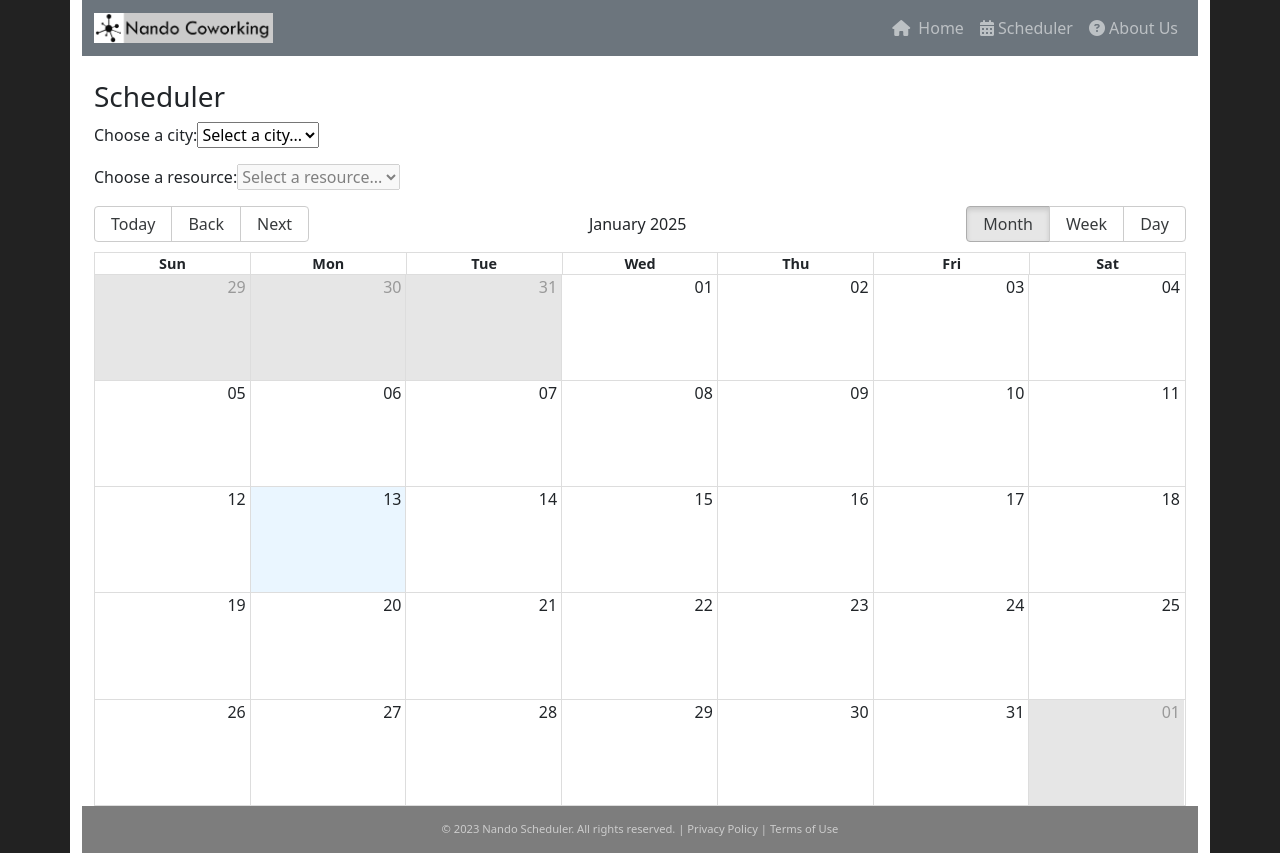
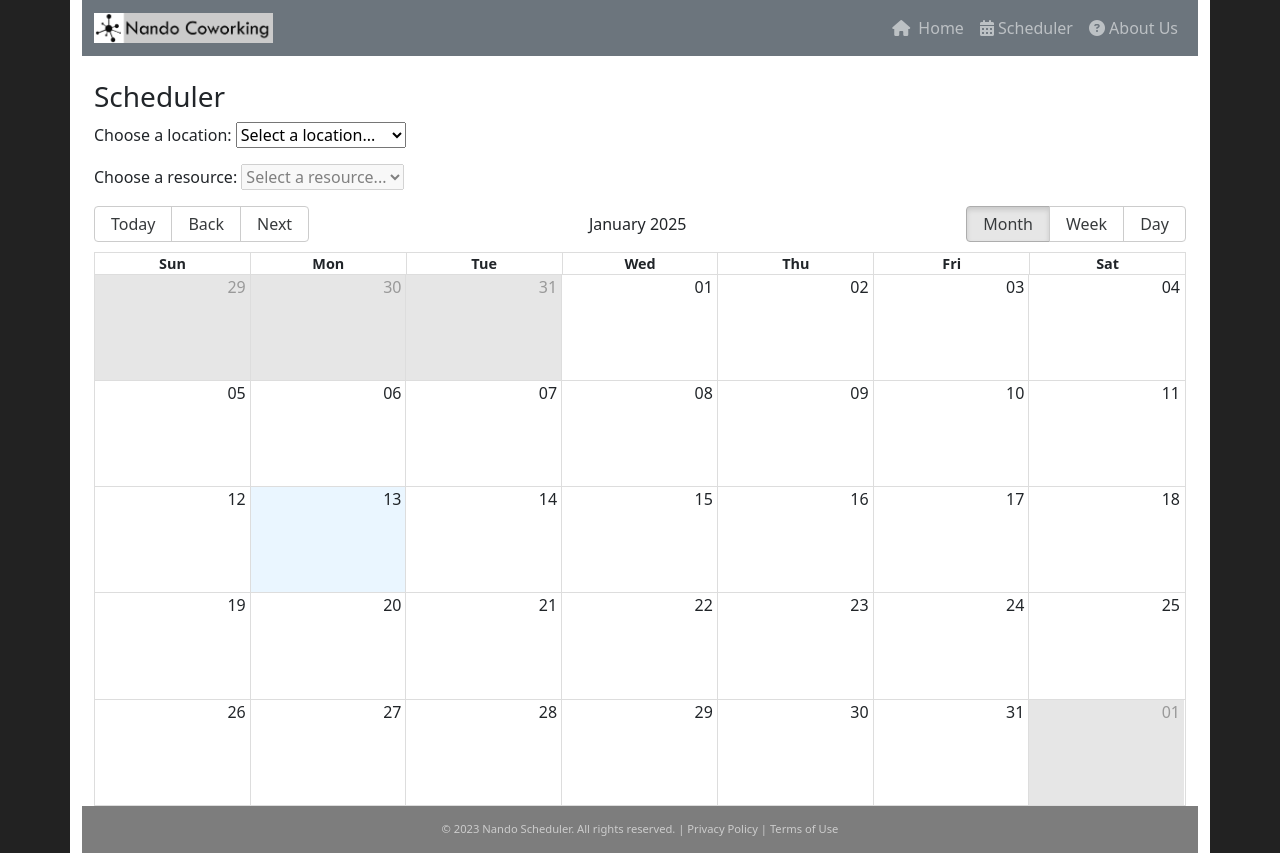
Before and after one commit to Nando-Coworking/Nando-Coworking.github.io, a React (Vite) app in the folder src/nando-scheduler-app/: page /scheduler in a window 1280 px wide. Built offline with nearby package versions, Linux system fonts and the light colour scheme.

Commit message:
Adding some more mock data.

```diff
--- a/src/nando-scheduler-app/src/pages/Scheduler.tsx
+++ b/src/nando-scheduler-app/src/pages/Scheduler.tsx
@@ -9,6 +9,8 @@ const cityResources = {
   'New York': ['Conf Rm 1 (Sm)', 'Conf Rm West (XL)', 'Office 1', 'Office 2'],
   'Los Angeles': ['Conf Rm A', 'Conf Rm B', 'Office A', 'Office B'],
   'Chicago': ['Conf Rm X', 'Conf Rm Y', 'Office X', 'Office Y'],
+  'Jays Aviary North': ['Office 1', 'Lounge', 'Cafeteria', 'Patio'],
+  'Mariner View South': ['East Office', 'West Lab', 'Conservatory', 'Lounge', 'Cafeteria', 'Patio'],
 };
 
 const isWeekend = (date: Date): boolean => {
@@ -163,9 +165,9 @@ const Scheduler: React.FC = () => {
     <>
       <h3>Scheduler</h3>
       <p>
-        <label htmlFor="city">Choose a city: </label>
+        <label htmlFor="city">Choose a location:&nbsp;</label>
         <select id="city" value={selectedCity} onChange={handleCityChange}>
-          <option value="">Select a city...</option>
+          <option value="">Select a location...</option>
           {Object.keys(cityResources).map((city) => (
             <option key={city} value={city}>
               {city}
@@ -174,7 +176,7 @@ const Scheduler: React.FC = () => {
         </select>
       </p>
       <p>
-        <label htmlFor="resource">Choose a resource: </label>
+        <label htmlFor="resource">Choose a resource:&nbsp;</label>
         <select
           id="resource"
           value={selectedResource}
```
